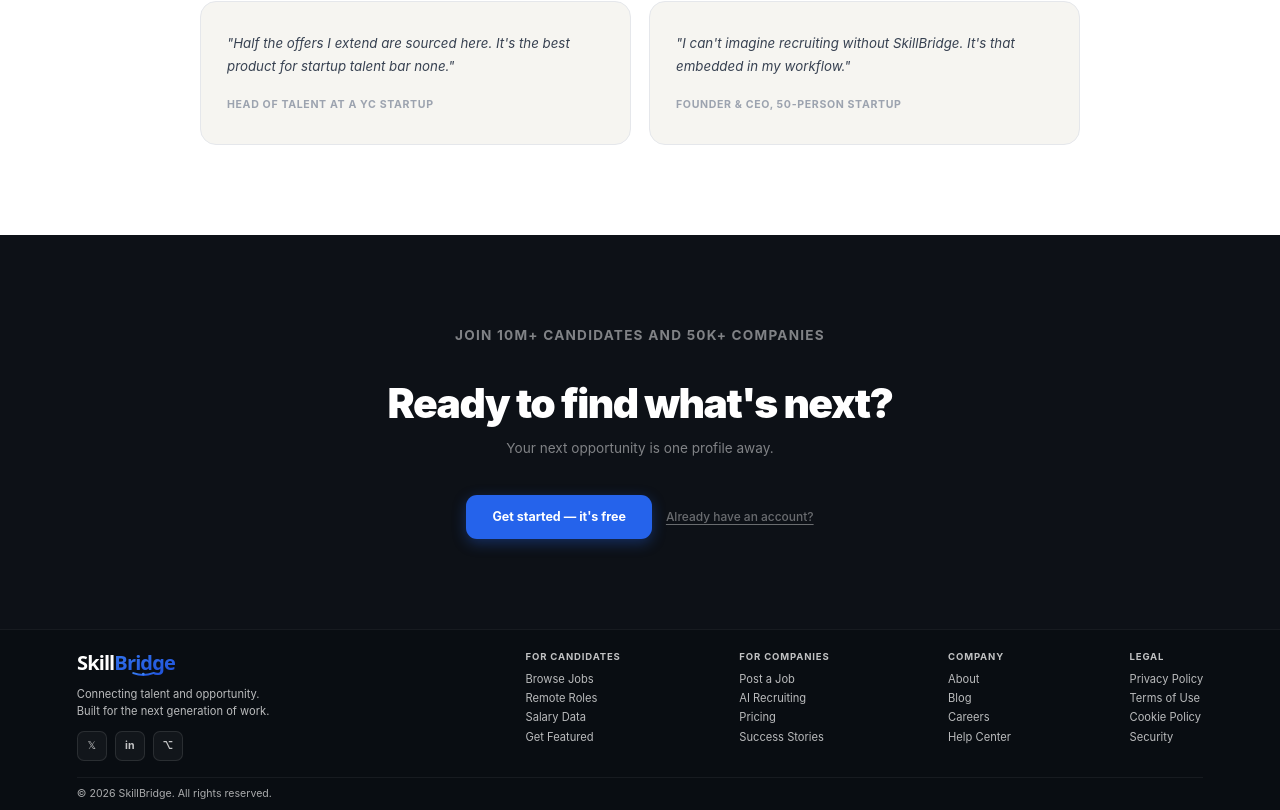
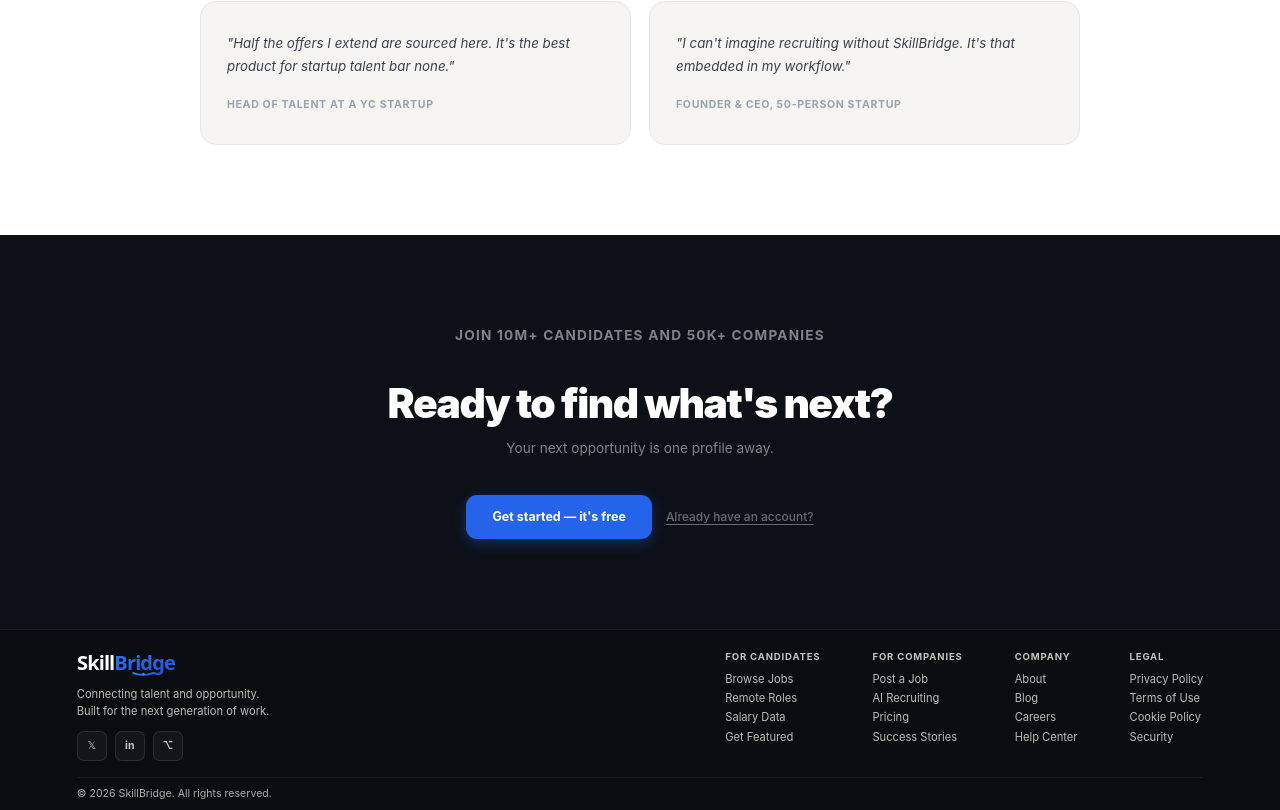
Before and after one commit to Chinmay0608/job-portal-system, a React (Vite) app in the folder frontend/: page / in a window 1280 px wide. Shown: the part 2652-3462 px from the top of the page. Built offline with nearby package versions, Linux system fonts and the light colour scheme; no server answers.

Commit message:
style: align footer navigation link grid flush to the right edge

```diff
--- a/frontend/src/Styles/components/Footer.css
+++ b/frontend/src/Styles/components/Footer.css
@@ -7,6 +7,7 @@
 
 .footer-inner {
   display: flex;
+  justify-content: space-between;
   gap: 36px;
   padding-bottom: 16px;
   border-bottom: 1px solid rgba(255,255,255,0.06);
@@ -14,7 +15,7 @@
 
 /* BRAND COLUMN */
 .footer-brand-col {
-  flex: 1.1;
+  flex: 0 0 auto;
   min-width: 180px;
 }
 
@@ -71,11 +72,8 @@
 /* LINKS GRID */
 .footer-links-grid {
   display: flex;
-  gap: 48px;
-  flex: 2;
-  justify-content: space-between;
+  gap: 52px;
   margin-left: auto;
-  padding-left: 40px;
 }
 
 .footer-col {
```
